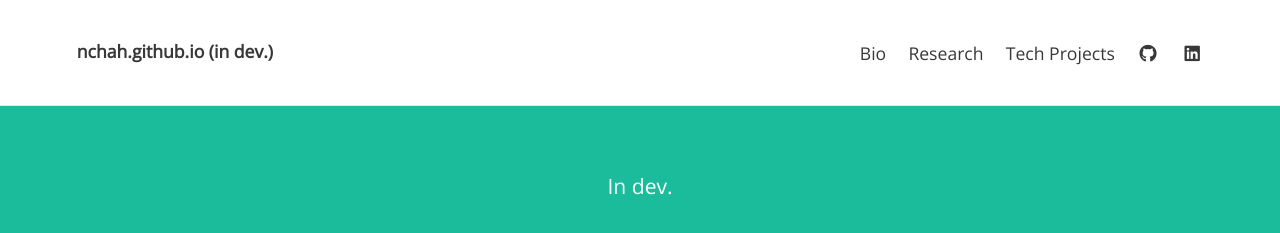
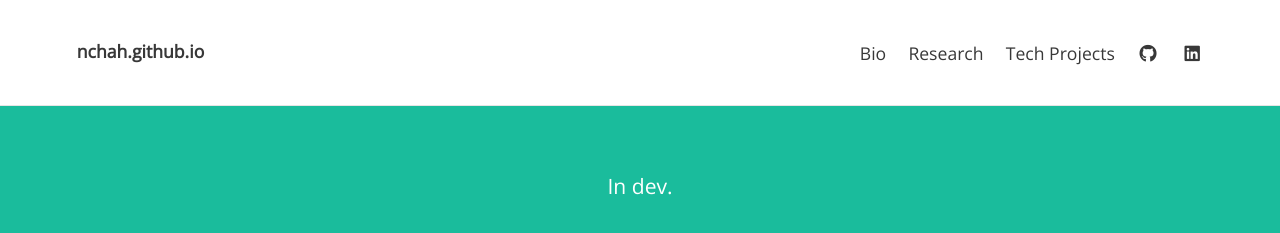
Before and after one commit to nchah/nchah.github.io, a Jekyll site: the page built from index.html, in a window 1280 px wide. Shown: the top 233 px of the page. Built offline with Jekyll 4.4.1, drawn with Linux system fonts in a browser that asks for light colours; nearby versions of some CDN libraries; the list of posts is cut into pages by our own code.

Commit message:
Updating site title

```diff
--- a/_config.yml
+++ b/_config.yml
@@ -13,7 +13,7 @@ url: "https://nchah.github.io/"
 # THEME-SPECIFIC CONFIGURATION
 theme_settings:
   # Meta
-  title: nchah.github.io (in dev.)
+  title: nchah.github.io
   avatar: # assets/img/avatar.png
   favicon: assets/favicon.ico
   gravatar: # Email MD5 hash
```
